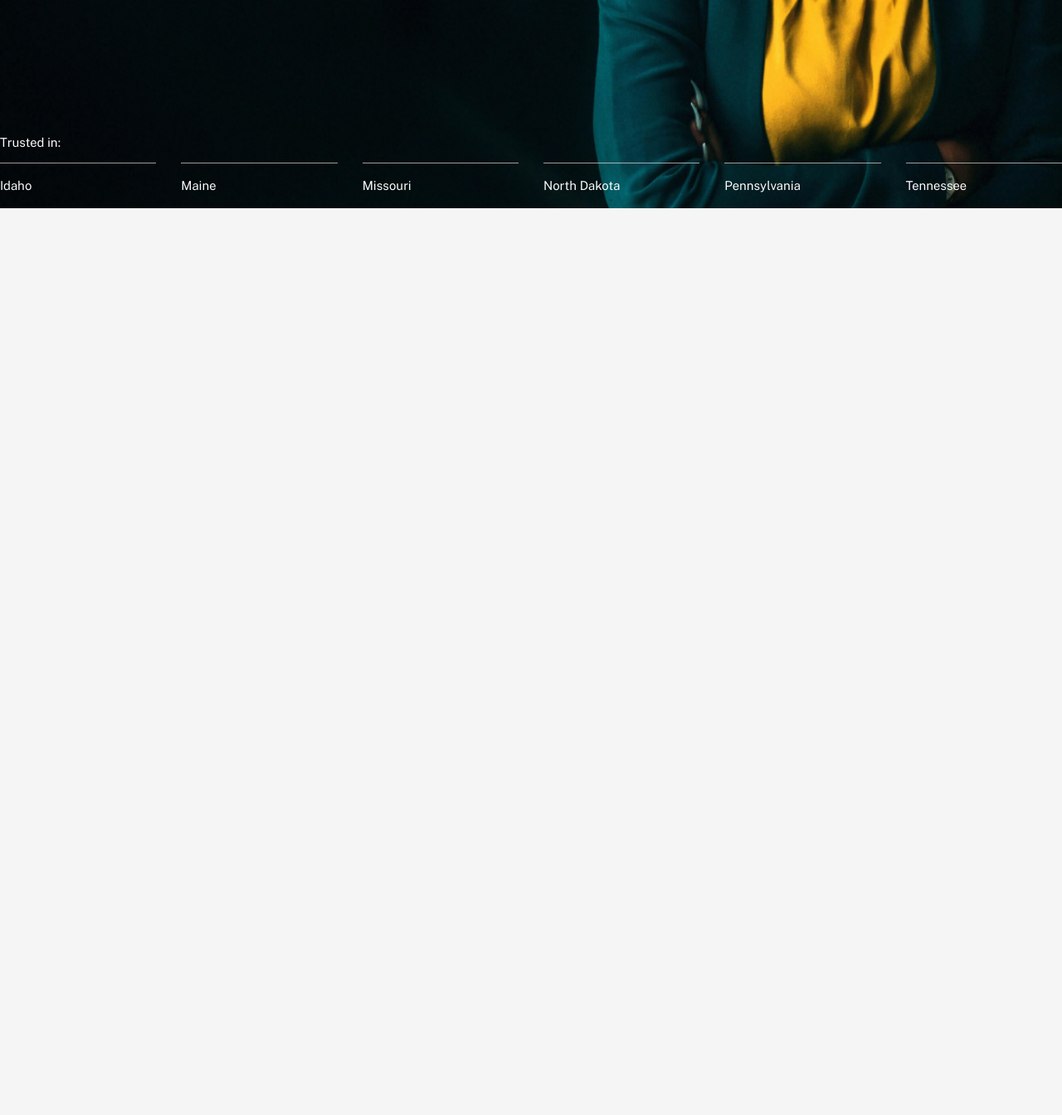
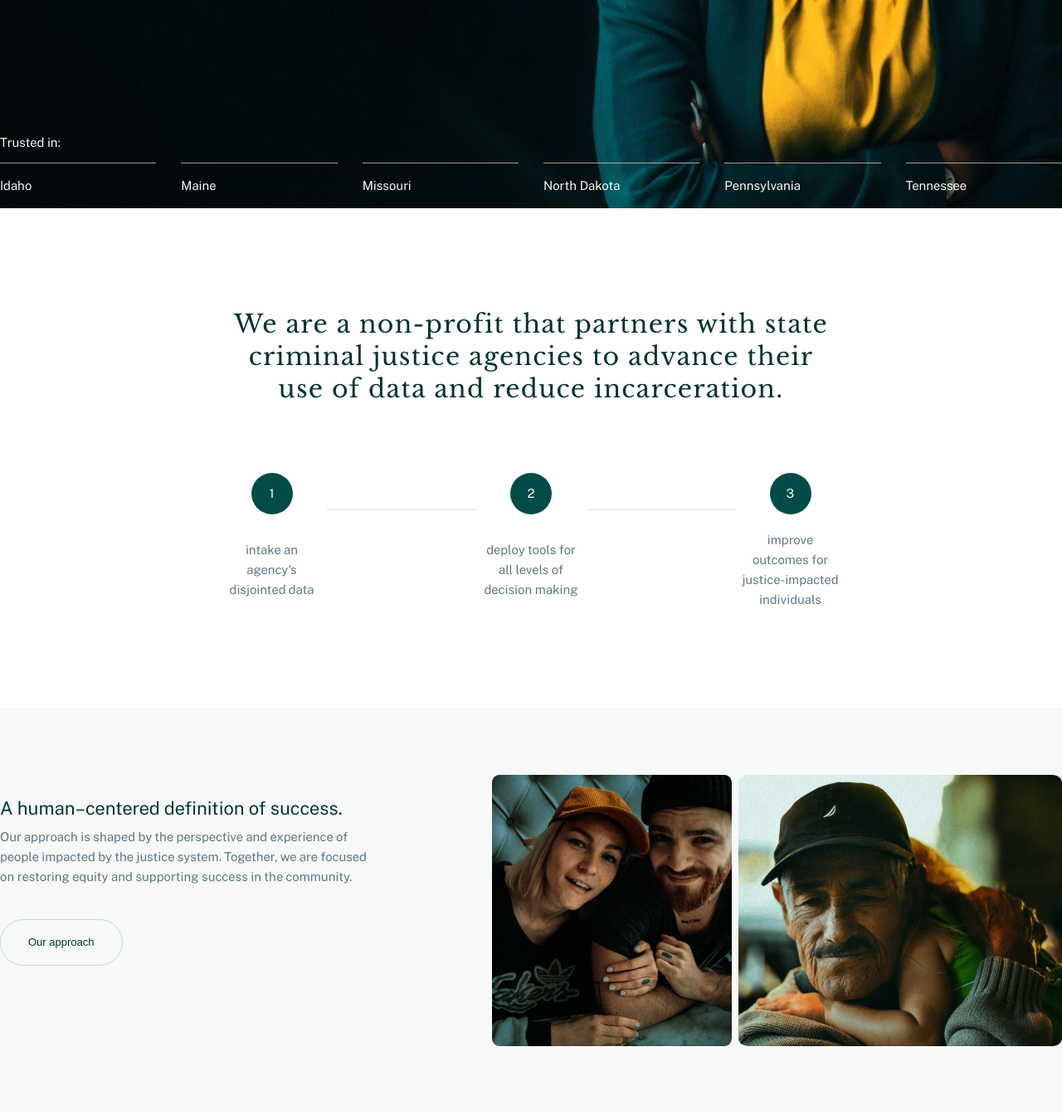
Before and after one commit to GulenkinID/recidiviz-proj, a plain HTML site: page index.html in a window 1280 px wide. Shown: the part 638-1982 px from the top of the page at 83% size. Before the commit the page ends 889 px from the top, so only its background shows below. Drawn offline with Linux system fonts and the light colour scheme.

Commit message:
create section step and section human-centered

```diff
--- a/index.html
+++ b/index.html
@@ -42,5 +42,43 @@
 			</div>
 		</div>
 	</header>
+	<main class="main">
+		<section class="step">
+			<div class="container">
+				<p class="step__text">We are a non-profit that partners with state criminal justice agencies to advance their use of data and reduce incarceration.</p>
+				<ul class="step__items">
+					<li class="step__item">
+						<p class="step__item-descr">intake an agency's disjointed data</p>
+					</li>
+					<li class="step__item"></li>
+					<li class="step__item">
+						<p class="step__item-descr">
+							deploy tools for all levels of decision making
+						</p>
+					</li>
+					<li class="step__item"></li>
+					<li class="step__item">
+						<p class="step__item-descr">
+							improve outcomes for justice-impacted individuals
+						</p>
+					</li>
+				</ul>
+			</div>
+		</section>
+		<section class="human-centered">
+			<div class="container">
+				<div class="human-centered__description">
+					<h2 class="human-centered__title">A human–centered definition of success.</h2>
+					<p class="human-centered__text">Our approach is shaped by the perspective and experience of people impacted by the justice system. Together, we are focused on restoring equity and supporting success in the community.
+					</p>
+					<button class="button human-centered__btn">Our approach</button>
+				</div>
+				<div class="human-centered__images">
+					<img class="human-centered__img-first" src="pictures/human-centered-first.jpg" alt="family">
+					<img class="human-centered__img-second" src="pictures/human-centered-second.jpg" alt="grandphather-and-granddaughter">
+				</div>
+			</div>
+		</section>
+	</main>
 </body>
 </html>
--- a/scss/style.scss
+++ b/scss/style.scss
@@ -1,5 +1,10 @@
 @import 'reset';
 @import 'fonts';
+
+$publicSans: 'Public Sans', sans-serif;
+$libreBaskerville: 'Libre Baskerville', sans-serif;
+$white: #FFFFFF;
+$darkGreen: #003331;
 
 html {
 	box-sizing: border-box;
@@ -12,16 +17,27 @@ html {
 }
 
 body {
-	font-family: 'Public Sans', sans-serif;
-	background: #F5F5F5;
+	font-family: $publicSans;
+	background: $white;
 	font-size: 15px;
 	line-height: 130%;
-	font-weight: 400;
-	color: #FFFFFF;
+	font-weight: 300;
+	color: $white;
 }
 
 li {
 	cursor: pointer;
+}
+
+.container {
+	max-width: 1300px;
+	margin: 0 auto;
+}
+
+.button {
+	border: 1px solid rgba(255, 255, 255, 0.3);
+	border-radius: 80px;
+	padding: 17px 33px;
 }
 
 .header {
@@ -29,6 +45,7 @@ li {
 	background-size: cover;
 	background-repeat: no-repeat;
 	min-height: 100vh;
+	margin-bottom: 120px;
 
   &__nav {
 		display: flex;
@@ -48,7 +65,7 @@ li {
 		margin-bottom: 200px;
 	}
   &__content-title {
-		font-family: 'Libre Baskerville', sans-serif;
+		font-family: $libreBaskerville;
 		font-weight: 300;
 		font-size: 38px;
 		line-height: 116%;
@@ -78,12 +95,119 @@ li {
 		}
 	}
 }
-.container {
-	max-width: 1300px;
-	margin: 0 auto;
+
+.main {
+	color: $darkGreen;
 }
-.button {
-	border: 1px solid rgba(255, 255, 255, 0.3);
-	border-radius: 80px;
-	padding: 17px 33px;
+
+.step {
+	margin-bottom: 120px;
+  &__text {
+		font-family: $libreBaskerville;
+		font-size: 30px;
+		line-height: 130%;
+		text-align: center;
+		letter-spacing: 1.2px;
+		max-width: 717px;
+		margin: 0 auto;
+	}
+  &__items {
+		padding-top: 120px;
+		display: flex;
+		justify-content: space-between;
+		counter-reset: step;
+		gap: 45px;
+		max-width: 750px;
+		margin: 0 auto;
+	}
+  &__item {
+		display: flex;
+		align-items: center;
+		flex-direction: column;
+		position: relative;
+		justify-content: center;
+		&:nth-of-type(odd)::before {
+			counter-increment: step;
+			content: counter(step);
+
+			position: absolute;
+			top: -30%;
+
+			border-radius: 50%;
+			height: 50px;
+			width: 50px;
+
+			background-color: #014C48;
+			color: $white;
+
+			display: flex;
+			justify-content: center;
+			align-items: center;
+		}
+		&:nth-of-type(even)::after {
+			content: '';
+			position: absolute;
+			top: 5%;
+  		left: 50%;
+  		transform: translate(-50%, -50%);
+    	min-width: 180px;
+			height: 1px;
+			background: rgba(53, 83, 98, 0.2);
+		}
+	}
+	&__item-descr {
+		width: 125px;
+		padding-top: 30px;
+		text-align: center;
+		line-height: 160%;
+		color: rgba(53, 83, 98, 0.8);
+	}
 }
+
+
+.human-centered {
+	background-color: #F7F8F8;
+	margin-bottom: 25px;
+	.container {
+		display: flex;
+		gap: 143px;
+		padding-bottom: 80px;
+	}
+  &__description {
+		padding-top: 110px;
+		max-width: 450px;
+	}
+  &__title {
+		color: $darkGreen;
+		font-size: 22px;
+		font-weight: 300;
+		margin-bottom: 13px;
+	}
+  &__text {
+		color: rgba(53, 83, 98, 0.8);
+		font-size: 15px;
+		line-height: 160%;
+		margin-bottom: 40px;
+	}
+  &__btn {
+		border: 1px solid rgba(53, 83, 98, 0.2);
+		font-size: 13px;
+		line-height: 154%;
+		color: $darkGreen;
+	}
+  &__images {
+		padding-top: 80px;
+		display: flex;
+		gap: 8px;
+	}
+  &__img-first {
+		min-width: 235px;
+		min-height: 266px;
+		border-radius: 3%;
+	}
+	&__img-second {
+		min-width: 317px;
+		min-height: 262px;
+		border-radius: 3%;
+	}
+}
```
Also changed, not shown: css/style.css, pictures/human-centered-first.jpg (added), pictures/human-centered-second.jpg (added).
